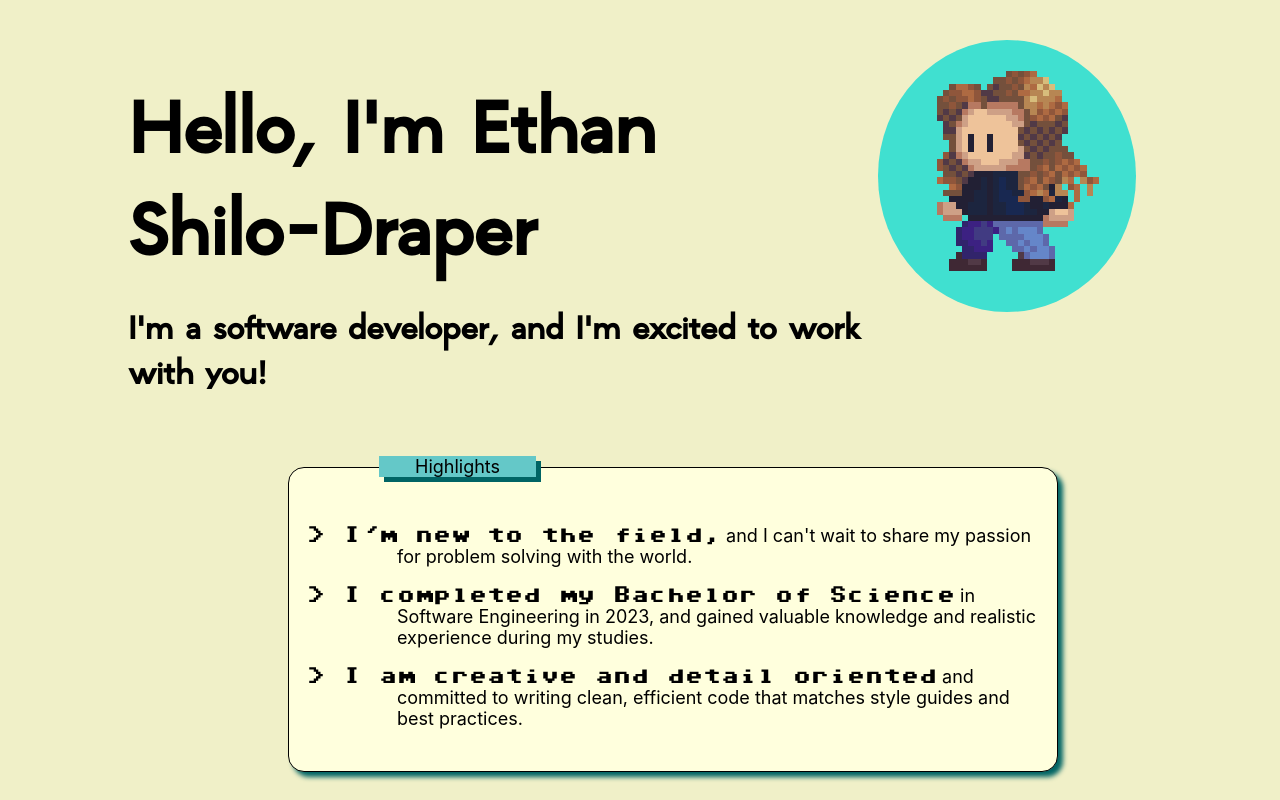
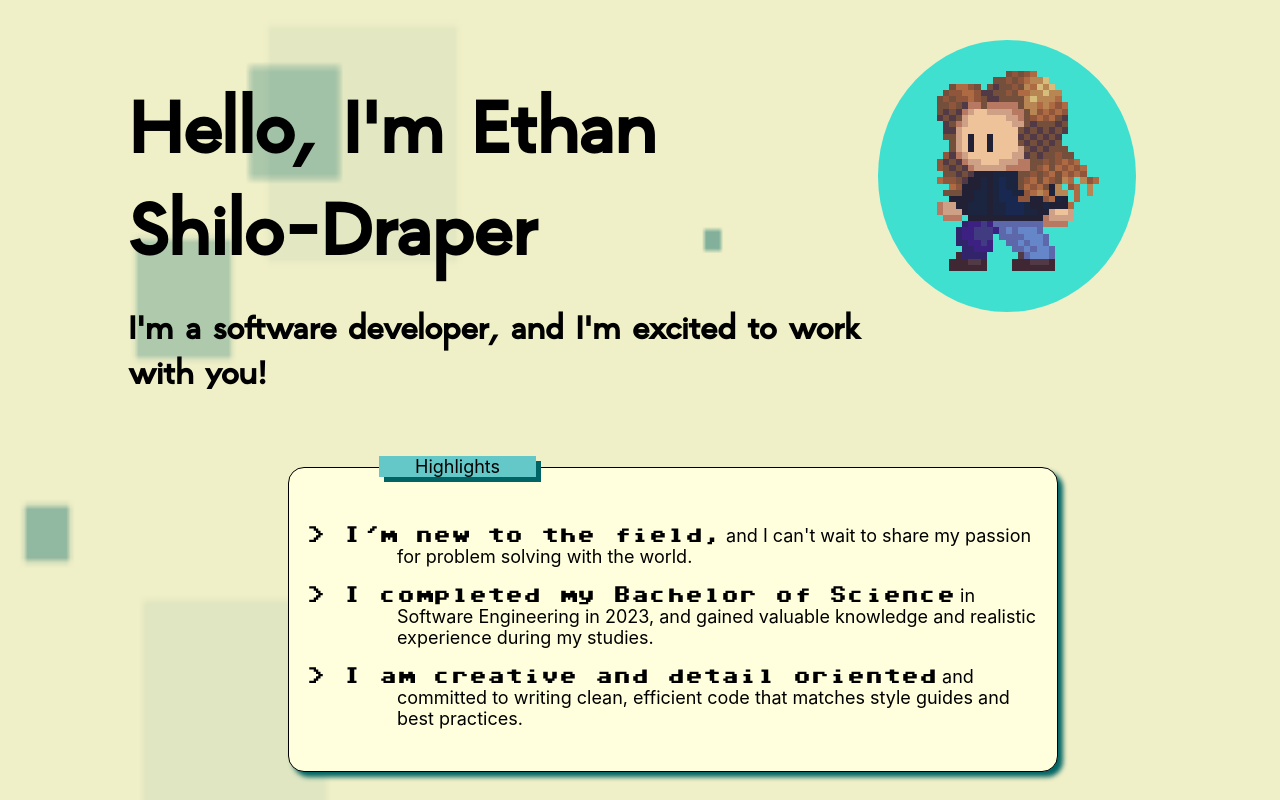
Before and after one commit to Ythaenagor/Interactive-Resume, a React (Create React App) app in the folder interactive-resume/: page / in a window 1280 px wide. Shown: the top 800 px of the page. Built offline with nearby package versions, Linux system fonts and the light colour scheme.

Commit message:
added background animation to simple site

```diff
--- a/interactive-resume/src/components/TypedText/TypedText.js
+++ b/interactive-resume/src/components/TypedText/TypedText.js
@@ -10,6 +10,7 @@ const wholetext = {
     },
 }
 
+// animation values for letters
 const letter = {
     visible: { opacity: 1 },
     hidden: { opacity: 0 }
@@ -26,6 +27,7 @@ const Letter = (props) => {
     )
 }
 
+// replaces map function, to allow giving a key to each letter
 const mapLetters = (text) => {
     var output = []
     for(var i = 0; i < text.length; i++){
--- a/interactive-resume/src/pages/simple/SimpleMain.css
+++ b/interactive-resume/src/pages/simple/SimpleMain.css
@@ -19,6 +19,13 @@
 html{
     background-color: var(--background-color);
     overflow-y:scroll;
+}
+
+canvas{
+    width:100vw;
+    height:100vh;
+    position:fixed;
+    z-index: -5;
 }
 
 #mainBody {
--- a/interactive-resume/src/pages/simple/SimpleMain.js
+++ b/interactive-resume/src/pages/simple/SimpleMain.js
@@ -1,10 +1,80 @@
+import { useEffect, useRef } from 'react';
+import { motion } from 'framer-motion';
+import './SimpleMain.css'
 import TypedText from '../../components/TypedText/TypedText';
-import './SimpleMain.css'
-import { motion } from 'framer-motion';
 
 const SimpleMain = () => {
+
+    // reference value for background canvas
+    const background = useRef(null);
+
+    // interval to handle background rendering
+    var bkgdInterval;
+
+    // list of floating squares for background
+    var squares = [];
+
+    // square generation parameters
+    const square_color = 'rgba(0, 100, 100, '; // expression is finished in render function
+    const max_count = 10;
+    const generation_chance = 30; // percent chance of new square being generated
+    const max_size = 100;
+
+    // function to render background
+    const renderBackground = (background) => {
+
+        var canvas = background.getContext('2d');
+
+        // if max square count has not been reached, chance to generate new square
+        if(squares.length < max_count && Math.floor(Math.random() * 100) <= generation_chance){
+            // generate starting parameters for new square
+            var start_size = Math.floor(Math.random() * max_size);
+            var x = Math.floor(Math.random() * background.width);
+            var y = Math.floor(Math.random() * background.height);
+
+            // append params to list of squares
+            squares.push([x, y, start_size]);
+        }
+
+        // clear previous frame of canvas
+        canvas.fillStyle = "rgb(240, 240, 200)";
+        canvas.fillRect(0, 0, background.width, background.height);
+
+        // render and update all squares in list
+        squares.forEach((square)=>{
+            // set opacity proportional to size
+            canvas.fillStyle = square_color + (0.5 - (square[2]/max_size)) + ')'
+            // draw square
+            canvas.fillRect(square[0]-(square[2]/2), square[1]-(square[2]/2), square[2], square[2]);
+
+            // update square size
+            square[2] -= 0.25;
+
+            // if square is too small, delete it
+            if(square[2] < 1){
+                var delIndex = squares.indexOf(square)
+
+                squares = squares.slice(0,delIndex).concat(squares.slice(delIndex+1))
+                //squares.delete(squares.indexOf(square));
+            }
+        })
+    }
+
+    // on component mount
+    useEffect(() => {
+        // start loop of background rendering
+        // eslint-disable-next-line react-hooks/exhaustive-deps
+        bkgdInterval = setInterval(()=>{renderBackground(background.current)}, 30);
+
+        // cleanup function
+        return(()=> {
+            clearInterval(bkgdInterval)
+        })
+    },[])
+
     return(
         <>
+            <canvas ref={background}/>
             <div id='mainBody'>
                 <div id='header'>
                     <div id='header-text'>
```
